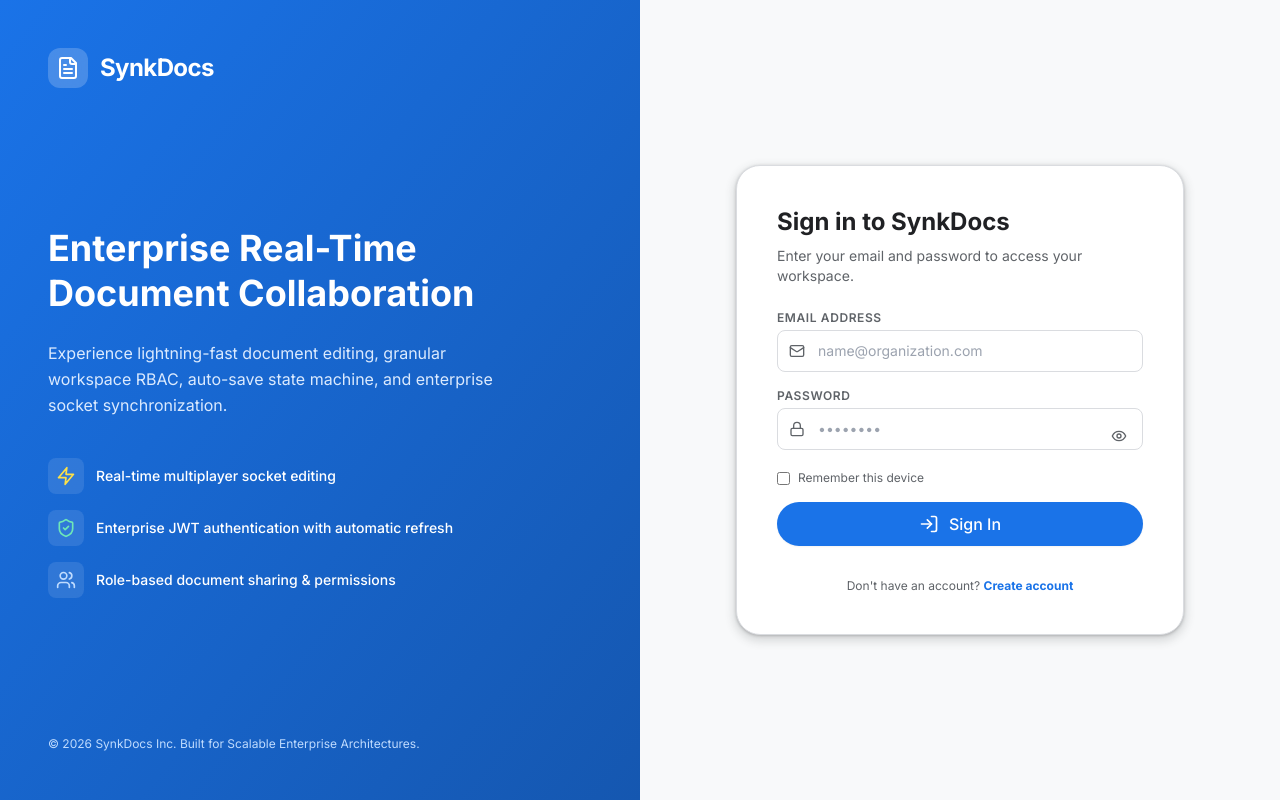
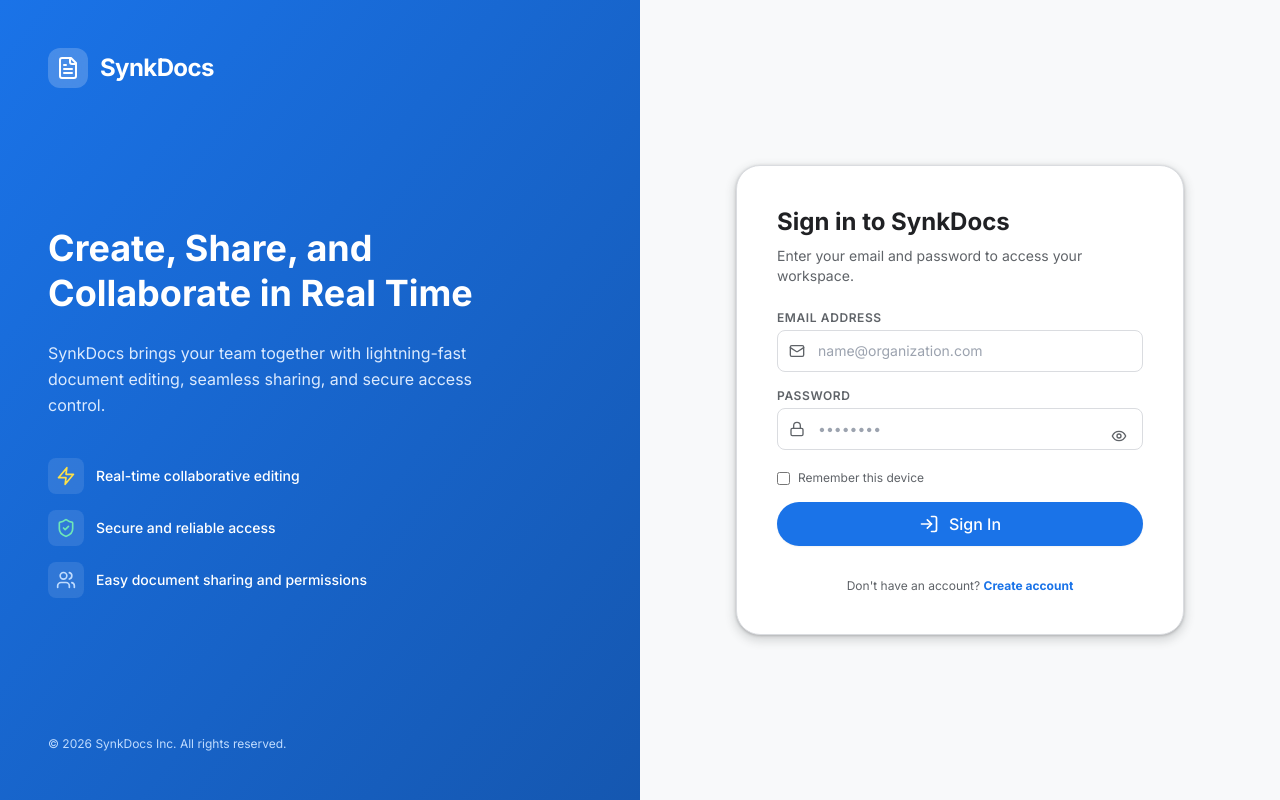
Before and after one commit to Ashish-Rautela/SynkDocs-frontend, a React (Vite) app: page /login in a window 1280 px wide. Built offline with nearby package versions, Linux system fonts and the light colour scheme; no server answers.

Commit message:
chore: update auth layout marketing copy to be more user-friendly and product-focused

```diff
--- a/src/components/layout/AuthLayout.jsx
+++ b/src/components/layout/AuthLayout.jsx
@@ -20,10 +20,10 @@ export const AuthLayout = () => {
 
         <div className="relative z-10 max-w-md space-y-6">
           <h1 className="text-4xl font-extrabold leading-tight">
-            Enterprise Real-Time Document Collaboration
+            Create, Share, and Collaborate in Real Time
           </h1>
           <p className="text-blue-100 text-base leading-relaxed">
-            Experience lightning-fast document editing, granular workspace RBAC, auto-save state machine, and enterprise socket synchronization.
+            SynkDocs brings your team together with lightning-fast document editing, seamless sharing, and secure access control.
           </p>
 
           <div className="space-y-4 pt-4">
@@ -31,25 +31,25 @@ export const AuthLayout = () => {
               <div className="p-2 rounded-lg bg-white/10">
                 <Zap className="w-5 h-5 text-yellow-300" />
               </div>
-              <span className="text-sm font-medium">Real-time multiplayer socket editing</span>
+              <span className="text-sm font-medium">Real-time collaborative editing</span>
             </div>
             <div className="flex items-center gap-3">
               <div className="p-2 rounded-lg bg-white/10">
                 <ShieldCheck className="w-5 h-5 text-emerald-300" />
               </div>
-              <span className="text-sm font-medium">Enterprise JWT authentication with automatic refresh</span>
+              <span className="text-sm font-medium">Secure and reliable access</span>
             </div>
             <div className="flex items-center gap-3">
               <div className="p-2 rounded-lg bg-white/10">
                 <Users className="w-5 h-5 text-blue-200" />
               </div>
-              <span className="text-sm font-medium">Role-based document sharing & permissions</span>
+              <span className="text-sm font-medium">Easy document sharing and permissions</span>
             </div>
           </div>
         </div>
 
         <div className="relative z-10 text-xs text-blue-200">
-          © {new Date().getFullYear()} SynkDocs Inc. Built for Scalable Enterprise Architectures.
+          © {new Date().getFullYear()} SynkDocs Inc. All rights reserved.
         </div>
       </div>
 
```
